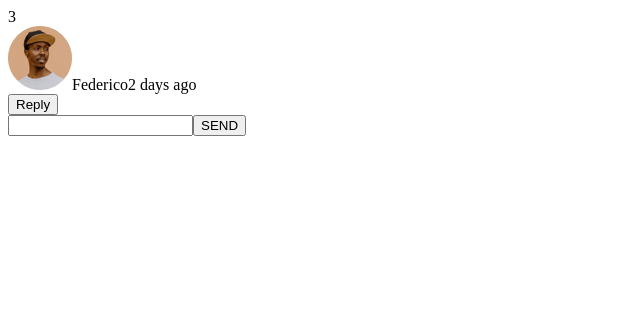
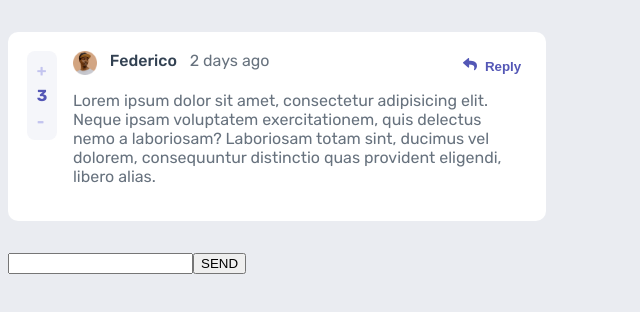
Before and after one commit to rodrfct/interactive-comments-section, a Nuxt app: page / in a window 1280 px wide. Shown: the top 312 px of the page, without its empty margins (0-640 px from the left). Built offline with nearby package versions, Linux system fonts and the light colour scheme.

Commit message:
Comment style finished

```diff
--- a/nuxt.config.ts
+++ b/nuxt.config.ts
@@ -1,4 +1,7 @@
 // https://nuxt.com/docs/api/configuration/nuxt-config
 export default defineNuxtConfig({
-    srcDir: 'src/'
+    srcDir: 'src/',
+    css: [
+        '~/assets/main.css'
+    ]
 })
--- a/src/app.vue
+++ b/src/app.vue
@@ -14,13 +14,14 @@ const currrentUser = {
 
 <template>
   <div>
-    <Comment commentId="1"
-      content="Hello World!"
+    <Comment :commentId="1"
+      content="    Lorem ipsum dolor sit amet, consectetur adipisicing elit. Neque ipsam voluptatem exercitationem, quis delectus nemo a laboriosam? Laboriosam totam sint, ducimus vel dolorem, consequuntur distinctio quas provident eligendi, libero alias.
+"
       createdAt="2 days ago"
-      score="3"
+      :score="3"
       userName="Federico"
       :userImage="anImage"
-      :currrentUser="currrentUser"
+      :currrentUser="currrentUser.userName"
     />
 
     <CommentInput />
--- /dev/null
+++ b/src/assets/main.css
@@ -0,0 +1,20 @@
+@import url('https://fonts.googleapis.com/css2?family=Rubik:wght@400;500;700&display=swap');
+
+:root {
+--moderate-blue: hsl(238, 40%, 52%);
+--soft-red: hsl(358, 79%, 66%);
+--light-grayish-blue: hsl(239, 57%, 85%);
+--pale-red: hsl(357, 100%, 86%);
+
+--dark-blue: hsl(212, 24%, 26%);
+--grayish-blue: hsl(211, 10%, 45%);
+--light-gray: hsl(223, 19%, 93%);
+--very-light-gray: hsl(228, 33%, 97%);
+--white: hsl(0, 0%, 100%);
+}
+
+body {
+    font-size: 16px;
+    font-family: 'Rubik', sans-serif;
+    background-color: var(--light-gray);
+}
--- a/src/components/Comment.vue
+++ b/src/components/Comment.vue
@@ -39,24 +39,131 @@ const isMine = props.userName ==  props.currrentUser.userName
 
 <template>
     <article class="comment">
-        <div class="score">{{ props.score }}</div>
+        <div class="score">
+            <span>+</span>
+
+            <span id="score-value">{{ props.score }}</span>
+
+            <span>-</span>
+        </div>
 
         <div class="content">
-            <img :src="props.userImage" alt="">
+            <img class="pfp" :src="props.userImage" alt="">
 
-            <span>{{ props.userName }}</span>
-
-            <span  v-if="isMine" class="you">you</span>
+            <span class="username">
+                {{ props.userName }}
+                <span  v-if="isMine" class="you">you</span>
+            </span>
 
             <span>{{ props.createdAt }}</span>
 
             <div v-if="isMine" class="actions">
-                <button>Delete</button>
-                <button>Edit</button>
+                <button>
+                    <img src="~/assets/icons/icon-delete.svg" alt="">
+                    Delete
+                </button>
+                <button>
+                    <img src="~/assets/icons/icon-edit.svg" alt="">
+                    Edit
+                </button>
             </div>
             <div v-else class="actions">
-                <button>Reply</button>
+                <button>
+                    <img src="~/assets/icons/icon-reply.svg" alt="">
+                    Reply
+                </button>
             </div>
+
+            <p>{{ props.content }}</p>
         </div>
     </article>
 </template>
+
+<style scoped>
+.comment {
+    width: 500px;
+    padding: 1.2em;
+    margin: 2em 0;
+
+    display: flex;
+    gap: 1em;
+
+    background-color: var(--white);
+    color: var(--grayish-blue);
+    border-radius: 10px;
+}
+
+.score {
+    width: fit-content;
+    height: fit-content;
+
+    background-color: var(--very-light-gray);
+    padding: .6em;
+    border-radius: 8px;
+
+    color: var(--light-grayish-blue);
+    font-weight: 700;
+}
+
+.score > span {
+    display: block;
+}
+
+#score-value {
+    color: var(--moderate-blue);
+    margin: .4em 0;
+}
+
+.content {
+    display: grid;
+    grid-template-rows: 1fr auto;
+    grid-template-columns: auto auto auto 1fr;
+    column-gap: .8em
+}
+
+.content > * {
+    grid-row: 1;
+}
+
+.content p {
+    grid-row: 2;
+    grid-column: 1/-1;
+}
+
+.actions {
+    place-self: end;
+}
+
+.actions button {
+    color: var(--moderate-blue);
+    font-weight: 700;
+
+    border: none;
+    background-color: inherit;
+}
+
+.actions button + button {
+    margin: 0 .3em;
+}
+
+.actions img {
+    margin-right: .3em;
+}
+
+.pfp {
+    width: 1.5em;
+}
+
+.username {
+    color: var(--dark-blue);
+    font-weight: 500;
+}
+
+.you {
+    background-color: var(--moderate-blue);
+    color: var(--white);
+    font-size: .8em;
+    padding: .15em .3em;
+    border-radius: 3px;
+}
+</style>
```
